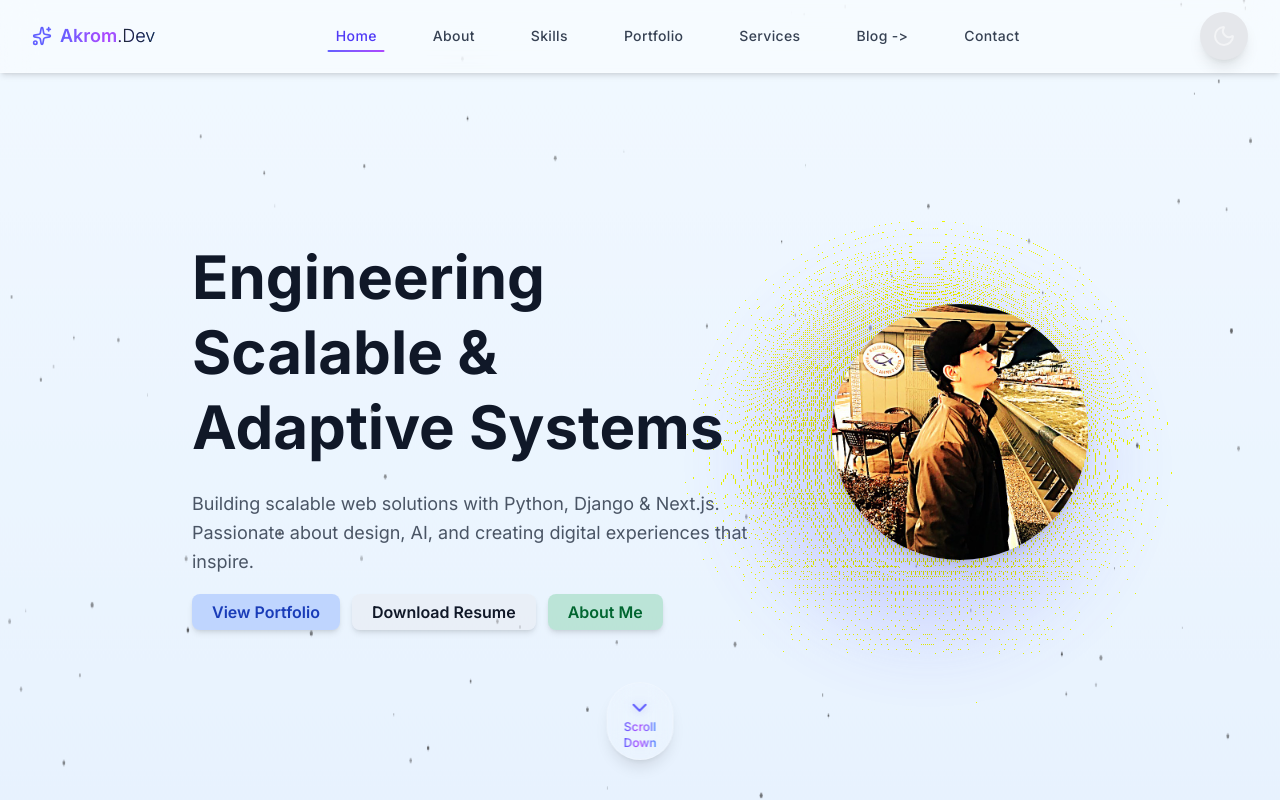
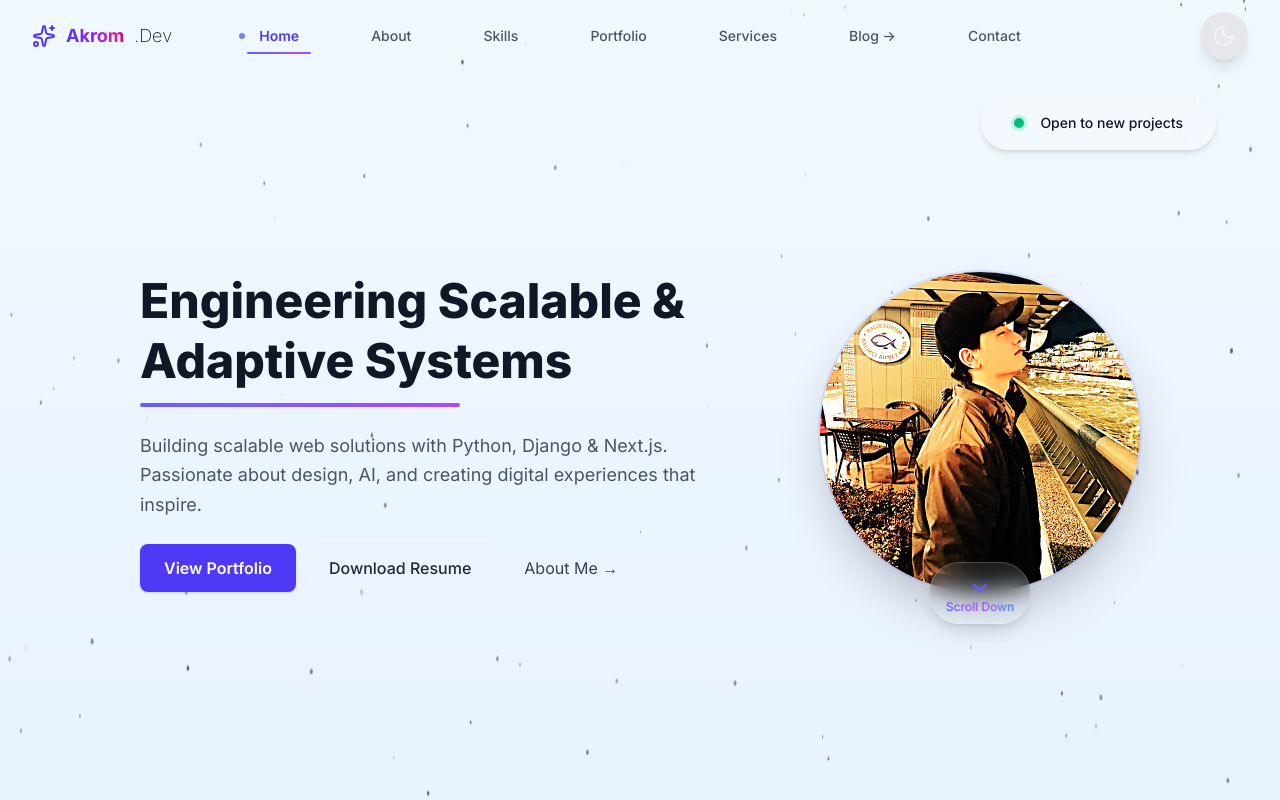
Before and after one commit to RustamovAkrom/NextJS-Portfolio, a Next.js app: page / in a window 1280 px wide. Shown: the top 800 px of the page. Built offline with nearby package versions, Linux system fonts and the light colour scheme.

Commit message:
update resume and style of about and home pages with header and naw links

```diff
--- a/data/home.json
+++ b/data/home.json
@@ -11,7 +11,7 @@
         ],
         "title": "Engineering Scalable & Adaptive Systems",
         "description": "Building scalable web solutions with Python, Django & Next.js. Passionate about design, AI, and creating digital experiences that inspire.",
-        "resume": "/resumes/resume-1.pdf",
+        "resume": "/resumes/Akrom Rustamov.pdf",
         "links": [
             {
                 "name": "LinkedIn",
--- a/src/app/(home)/page.tsx
+++ b/src/app/(home)/page.tsx
@@ -1,131 +1,208 @@
 "use client";
 
 import { useEffect, useState } from "react";
-import { motion, AnimatePresence } from "framer-motion";
+import { motion } from "framer-motion";
 import Link from "next/link";
 import Image from "next/image";
-import ScrollDownButton from "@/components/ScrollDownButton";
 import { HomeContentType } from "@/types/home";
+import { FaGithub, FaCoffee, FaCode } from "react-icons/fa";
+import { ChevronDown } from "lucide-react";
+
+const underlineVariants = {
+  hidden: { width: 0 },
+  visible: { width: "100%", transition: { duration: 0.8, ease: "easeOut" } },
+};
+
+const badgeFloat = (delay = 0) => ({
+  y: ["0%", "-8%", "0%"],
+  transition: { delay, duration: 2.6 + delay, repeat: Infinity, ease: "easeInOut" },
+});
+
+// ScrollDownButton встроенный
+function ScrollDownButton() {
+  const handleScroll = () => {
+    window.scrollTo({ top: window.innerHeight, behavior: "smooth" });
+  };
+
+  return (
+    <motion.button
+      onClick={handleScroll}
+      whileHover={{ scale: 1.1 }}
+      whileTap={{ scale: 0.95 }}
+      className="group relative flex flex-col items-center justify-center px-4 py-2 rounded-full backdrop-blur-md bg-white/10 dark:bg-gray-800/30 border border-white/20 dark:border-gray-700/40 shadow-lg transition-all duration-300 hover:bg-white/20 hover:shadow-[0_0_15px_rgba(99,102,241,0.4)]"
+    >
+      <motion.div
+        animate={{ y: [0, 6, 0] }}
+        transition={{ duration: 1.8, repeat: Infinity, ease: "easeInOut" }}
+      >
+        <ChevronDown className="w-6 h-6 text-indigo-500 dark:text-indigo-400 drop-shadow-[0_0_4px_rgba(99,102,241,0.4)]" />
+      </motion.div>
+      <span className="mt-1 text-xs font-medium bg-gradient-to-r from-indigo-500 via-purple-500 to-blue-500 bg-clip-text text-transparent animate-gradient-x">
+        Scroll Down
+      </span>
+      <span className="absolute inset-0 rounded-full bg-gradient-to-r from-indigo-500 via-purple-500 to-blue-500 opacity-0 group-hover:opacity-10 blur-md transition-opacity duration-500" />
+    </motion.button>
+  );
+}
 
 export default function Home() {
   const [content, setContent] = useState<HomeContentType | null>(null);
-  const [randomImage, setRandomImage] = useState<string | null>(null);
+  const [randomImage, setRandomImage] = useState<string>("");
 
   useEffect(() => {
     fetch("/api/home")
       .then((res) => res.json())
-      .then((json) => {
-        if (json?.length) {
-          const home = json[0];
+      .then((data) => {
+        if (Array.isArray(data) && data.length > 0) {
+          const home = data[0] as HomeContentType;
           setContent(home);
           if (home.images?.length) {
-            const idx = Math.floor(Math.random() * home.images.length);
-            setRandomImage(home.images[idx]);
+            const randomIdx = Math.floor(Math.random() * home.images.length);
+            setRandomImage(home.images[randomIdx]);
           }
         }
       })
-      .catch((err) => console.error("Ошибка загрузки:", err));
+      .catch((err) => console.error("Ошибка загрузки контента:", err));
   }, []);
 
-  if (!content || !randomImage)
-    return <p className="text-center mt-20 text-gray-500">Loading...</p>;
+  if (!content || !randomImage) {
+    return (
+      <div className="min-h-screen flex items-center justify-center">
+        <p className="text-xl text-gray-500 animate-pulse">Loading...</p>
+      </div>
+    );
+  }
+
+  const floatingIcons = [
+    { icon: <FaGithub size={18} />, label: "GitHub", delay: 0 },
+    { icon: <FaCoffee size={18} />, label: "Coffee", delay: 0.35 },
+    { icon: <FaCode size={18} />, label: "Code", delay: 0.7 },
+  ];
 
   return (
-    <main>
-      {/* === Hero Section === */}
-      <section className="relative min-h-screen flex flex-col justify-center items-center md:flex-row max-w-7xl mx-auto px-6 sm:px-8 gap-16">
-        {/* Текст */}
+    <main className="relative overflow-hidden">
+      {/* HERO SECTION */}
+      <section className="relative min-h-screen flex flex-col-reverse md:flex-row items-center justify-center max-w-7xl mx-auto px-6 py-8 md:py-16 gap-8 md:gap-20 pt-20">
+        {/* STATUS BADGE */}
         <motion.div
-          initial={{ opacity: 0, y: 40 }}
+          initial={{ opacity: 0, y: -8 }}
+          animate={{ opacity: 1, y: 0 }}
+          transition={{ duration: 0.6, delay: 0.25 }}
+          className="
+            z-80 flex items-center gap-4
+            bg-white/20 dark:bg-black/40 backdrop-blur-md border border-white/24 rounded-full
+            px-8 py-4 text-xs sm:text-sm font-medium shadow-md
+            sm:mx-auto sm:mb-8 sm:mt-4 sm:self-center
+            md:absolute md:top-12 md:right-12
+          "
+          aria-label="Open to new projects"
+        >
+          <span className="relative flex h-2.5 w-2.5">
+            <span className="animate-ping absolute inline-flex h-full w-full rounded-full bg-emerald-400 opacity-60"></span>
+            <span className="relative inline-flex rounded-full h-2.5 w-2.5 bg-emerald-500"></span>
+          </span>
+          <span className="text-gray-900 dark:text-gray-100">Open to new projects</span>
+        </motion.div>
+
+        {/* TEXT */}
+        <motion.div
+          initial={{ opacity: 0, y: 18 }}
           animate={{ opacity: 1, y: 0 }}
           transition={{ duration: 0.8 }}
-          className="max-w-xl text-center md:text-left space-y-6"
+          className="w-full md:w-1/2 text-center md:text-left space-y-6 md:pr-6"
         >
-          <h1 className="text-4xl sm:text-5xl md:text-6xl font-bold text-gray-900 dark:text-white leading-tight">
+          <div className="space-y-3">
+            <h1 className="text-3xl sm:text-4xl md:text-5xl font-extrabold text-gray-900 dark:text-white leading-tight">
               {content.title}
             </h1>
-
-          <p className="text-base sm:text-lg text-gray-600 dark:text-gray-300 leading-relaxed">
+            <motion.div
+              variants={underlineVariants}
+              initial="hidden"
+              animate="visible"
+              className="h-1 bg-gradient-to-r from-indigo-500 to-purple-500 rounded-full max-w-xs mx-auto md:mx-0"
+              aria-hidden
+            />
+          </div>
+          <p className="text-base sm:text-lg text-gray-600 dark:text-gray-300 max-w-xl mx-auto md:mx-0 leading-relaxed">
             {content.description}
           </p>
 
-          {/* Кнопки */}
-          <div className="flex flex-wrap justify-center md:justify-start gap-3 mt-6">
-            {[
-              {
-                href: "/projects",
-                text: "View Portfolio",
-                color:
-                  "bg-blue-600/20 dark:bg-blue-600/30 text-blue-800 dark:text-white hover:bg-blue-500/80",
-              },
-              {
-                href: content.resume,
-                text: "Download Resume",
-                color:
-                  "bg-gray-200/40 dark:bg-gray-700/30 text-gray-900 dark:text-white hover:bg-gray-300/70 dark:hover:bg-gray-600/50",
-              },
-              {
-                href: "/about",
-                text: "About Me",
-                color:
-                  "bg-green-600/20 dark:bg-green-600/30 text-green-800 dark:text-white hover:bg-green-500/80",
-              },
-            ].map(({ href, text, color }) => (
-              <motion.div key={href} whileHover={{ scale: 1.05 }}>
-                <Link
-                  href={href}
-                  className={`px-5 py-2 rounded-md font-semibold text-sm sm:text-base shadow-md hover:shadow-lg transition-all duration-300 ${color}`}
-                >
-                  {text}
+          {/* BUTTONS */}
+          <div className="flex flex-col sm:flex-row sm:flex-wrap sm:items-center justify-center md:justify-start gap-3 sm:gap-3 mt-2">
+            <motion.div whileHover={{ scale: 1.03 }} whileTap={{ scale: 0.98 }} className="w-full sm:w-auto">
+              <Link href="/projects" className="block text-center px-6 py-3 rounded-md bg-indigo-600 hover:bg-indigo-700 text-white font-semibold shadow transition">
+                View Portfolio
               </Link>
             </motion.div>
-            ))}
+
+            <motion.div whileHover={{ scale: 1.03 }} whileTap={{ scale: 0.98 }} className="w-full sm:w-auto">
+              <a href={content.resume} target="_blank" rel="noopener noreferrer" className="block text-center px-5 py-3 rounded-md border border-gray-200/30 dark:border-gray-700/30 bg-white/6 dark:bg-white/4 text-gray-800 dark:text-gray-100 font-medium transition">
+                Download Resume
+              </a>
+            </motion.div>
+
+            <motion.div whileHover={{ scale: 1.03 }} whileTap={{ scale: 0.98 }} className="w-full sm:w-auto">
+              <Link href="/about" className="block text-center px-5 py-3 rounded-md text-gray-700 dark:text-gray-300 hover:bg-gray-100 dark:hover:bg-gray-800 transition">
+                About Me →
+              </Link>
+            </motion.div>
           </div>
         </motion.div>
 
-        {/* Фото */}
-        <motion.div
-          className="relative flex justify-center md:justify-end"
-          initial={{ opacity: 0, x: 80 }}
-          animate={{ opacity: 1, x: 0 }}
-          transition={{ duration: 1 }}
-        >
-          {/* Glow effect */}
-          <motion.div
-            className="absolute w-56 h-56 sm:w-72 sm:h-72 md:w-80 md:h-80 rounded-full
-                      bg-indigo-500/30 dark:bg-indigo-400/30 blur-2xl"
-            animate={{ scale: [1, 1.1, 1], opacity: [0.6, 1, 0.6] }}
-            transition={{ duration: 2.5, repeat: Infinity }}
+        {/* IMAGE */}
+        <div className="w-full md:w-auto flex justify-center md:justify-end relative">
+          <div className="relative">
+            {/* Glow */}
+            <div
+              aria-hidden
+              className="absolute -z-10 rounded-full"
+              style={{
+                width: "420px",
+                height: "420px",
+                filter: "blur(36px)",
+                background: "radial-gradient(circle at center, rgba(99,102,241,0.12), rgba(139,92,246,0.04) 45%, transparent 60%)",
+                opacity: 0.95,
+                right: "-20%",
+                top: "-10%",
+              }}
             />
 
-          <AnimatePresence mode="wait">
+            {/* Main Image */}
+            <div className="relative rounded-full overflow-hidden shadow-2xl mx-auto w-40 h-40 sm:w-56 sm:h-56 md:w-80 md:h-80 ring-2 ring-indigo-400/20">
+              <Image src={randomImage} alt="Portrait" width={640} height={640} priority className="w-full h-full object-cover block" />
+            </div>
+
+            {/* Floating icons only md+ */}
+            <div className="hidden md:block">
+              {floatingIcons.map((it, idx) => {
+                const posStyles = [
+                  { top: "-12%", left: "50%", transform: "translate(-50%,-50%)" },
+                  { top: "50%", left: "-12%", transform: "translate(-50%,-50%)" },
+                  { top: "50%", left: "112%", transform: "translate(-50%,-50%)" },
+                ];
+                const s = posStyles[idx];
+                return (
                   <motion.div
-              key={randomImage}
-              initial={{ opacity: 0, scale: 0.95 }}
-              animate={{ opacity: 1, scale: 1 }}
-              exit={{ opacity: 0, scale: 0.95 }}
-              transition={{ duration: 0.8 }}
-              whileHover={{ scale: 1.05, rotateY: 5, rotateX: -5 }}
-              whileTap={{ scale: 0.97 }}
-              className="relative z-10"
+                    key={idx}
+                    initial={{ opacity: 0, y: 0 }}
+                    animate={badgeFloat(idx * 0.2)}
+                    className="absolute z-20 w-12 h-12 rounded-full flex items-center justify-center backdrop-blur-md border border-white/10 shadow"
+                    style={{ background: "linear-gradient(180deg, rgba(255,255,255,0.06), rgba(255,255,255,0.02))", color: "var(--tw-prose-links)", ...s }}
+                    aria-label={it.label}
                   >
-              <Image
-                src={randomImage}
-                alt="Hero Image"
-                width={320}
-                height={320}
-                priority
-                className="rounded-full object-cover w-44 h-44 sm:w-56 sm:h-56 md:w-64 md:h-64 shadow-lg cursor-pointer"
-              />
+                    <span className="text-indigo-600 dark:text-indigo-300">{it.icon}</span>
                   </motion.div>
-          </AnimatePresence>
-        </motion.div>
+                );
+              })}
+            </div>
 
-        <div className="absolute bottom-10 left-1/2 -translate-x-1/2">
+            {/* Scroll Down Button */}
+            <div className="absolute bottom-[-2rem] left-1/2 -translate-x-1/2 md:bottom-[-2rem]">
               <ScrollDownButton />
             </div>
+          </div>
+        </div>
       </section>
-
        {/* === Favorite Platforms === */}
       <section className="py-20 px-6">
         <h2 className="text-3xl font-bold text-center mb-12">
@@ -153,19 +230,17 @@ export default function Home() {
         </div>
       </section>
 
-      {/* === Mention === */}
-      <footer className="max-w-4xl mx-auto px-4 pb-16 text-center">
-        <div className="h-px bg-gradient-to-r from-transparent via-gray-300 dark:via-gray-700 to-transparent mb-6" />
-        <p className="text-gray-500 dark:text-gray-400 text-sm">
-          Want to know more{" "}
-          <Link
-            href="/about"
-            className="text-indigo-600 dark:text-indigo-400 hover:underline"
-          >
-            about me
+      {/* FOOTER CTA */}
+      <footer className="py-16 text-center">
+        <div className="max-w-2xl mx-auto px-6">
+          <div className="h-px bg-gradient-to-r from-transparent via-gray-300 dark:via-gray-700 to-transparent mb-8" />
+          <p className="text-lg text-gray-600 dark:text-gray-400">
+            Want to learn more about my journey?{" "}
+            <Link href="/about" className="font-semibold text-indigo-600 dark:text-indigo-400 hover:underline">
+              Let’s continue →
             </Link>
-          ? Let’s move on!
           </p>
+        </div>
       </footer>
     </main>
   );
--- a/src/components/Header.tsx
+++ b/src/components/Header.tsx
@@ -1,108 +1,140 @@
 "use client";
 
 import { useState } from "react";
-import { Dialog } from "@headlessui/react";
+import { Dialog, Transition } from "@headlessui/react";
+import { Menu, X } from "lucide-react";
 import Link from "next/link";
 import { Sparkles } from "lucide-react";
 import ThemeToggle from "./ThemeToggle";
 import NavLink from "./NavLinks";
 import { siteConfig } from "@/config/site";
+import { Fragment } from "react";
+import { motion } from "framer-motion";
+
 
 export default function Header() {
   const [mobileMenuOpen, setMobileMenuOpen] = useState(false);
 
   return (
-    <header className="fixed top-0 left-0 w-full z-50 bg-white/40 dark:bg-gray-900/40 backdrop-blur-lg border-b border-white/20 dark:border-gray-700/30 shadow-md">
-      <nav className="mx-auto flex max-w-7xl items-center justify-between px-4 py-3 lg:px-8">
-
-        {/* Лого */}
-        <div className="flex items-center flex-shrink-0">
+    <header className="fixed inset-x-0 top-0 z-50">
+      <nav className="flex items-center justify-between px-4 py-3 lg:px-8 max-w-7xl mx-auto">
+  {/* Logo */}
+  <div className="flex lg:flex-1">
     <Link
       href="/"
-            className="group flex items-center gap-2 font-semibold"
+      className="-m-1.5 p-1.5 group flex items-center gap-2.5 font-bold text-lg"
+      aria-label={`${siteConfig.name} — Главная`}
     >
-            <Sparkles className="w-5 h-5 text-indigo-500 dark:text-indigo-400 group-hover:scale-110 group-hover:rotate-6 transition-transform" />
-            <span className="text-base sm:text-lg bg-gradient-to-r from-indigo-500 via-purple-500 to-blue-500 bg-clip-text text-transparent group-hover:opacity-90 transition">
+      <Sparkles className="w-6 h-6 text-indigo-600 dark:text-indigo-400 transition-transform duration-300 group-hover:scale-110 group-hover:rotate-12 animate-bounce-slow" />
+      <span className="bg-gradient-to-r from-indigo-600 via-purple-600 to-pink-600 bg-clip-text text-transparent">
         {siteConfig.name}
-              <span className="text-gray-800 dark:text-gray-100 font-light">
+      </span>
+      <span className="text-gray-900 dark:text-gray-100 font-extralight">
         .Dev
-              </span>
       </span>
     </Link>
   </div>
 
-        {/* Навигация (desktop) */}
-        <div className="hidden lg:flex lg:gap-x-10">
+  {/* Desktop Navigation */}
+  <div className="hidden lg:flex lg:gap-x-10 xl:gap-x-12">
     {siteConfig.navLinks.map(({ label, href }) => (
       <NavLink key={href} href={href} label={label} />
     ))}
   </div>
 
-        {/* Тема + меню */}
-        <div className="flex items-center gap-3">
+  {/* Right side: Theme + Mobile menu button */}
+  <div className="flex items-center gap-3 lg:gap-4 flex-1 justify-end">
     <ThemeToggle />
     <button
+      type="button"
       onClick={() => setMobileMenuOpen(true)}
-            className="p-2 rounded-md text-gray-600 dark:text-gray-300 hover:bg-gray-200/60 dark:hover:bg-gray-800/60 transition lg:hidden"
+      className="p-2.5 rounded-lg text-gray-700 dark:text-gray-300 hover:bg-gray-100/80 dark:hover:bg-gray-800/80 transition-colors lg:hidden"
+      aria-label="Открыть меню"
     >
-            <svg
-              className="w-6 h-6"
-              fill="none"
-              stroke="currentColor"
-              strokeWidth={1.5}
-              viewBox="0 0 24 24"
-            >
-              <path
-                d="M3.75 6.75h16.5M3.75 12h16.5m-16.5 5.25h16.5"
-                strokeLinecap="round"
-                strokeLinejoin="round"
-              />
-            </svg>
+      <Menu className="w-6 h-6" />
     </button>
   </div>
 </nav>
 
-      {/* Мобильное меню */}
-      <Dialog
-        open={mobileMenuOpen}
-        onClose={setMobileMenuOpen}
-        className="lg:hidden"
+{/* Mobile Menu */}
+<Dialog open={mobileMenuOpen} onClose={setMobileMenuOpen} className="relative z-50 lg:hidden">
+  <Transition.Child
+    as={Fragment}
+    enter="ease-out duration-300"
+    enterFrom="opacity-0"
+    enterTo="opacity-100"
+    leave="ease-in duration-200"
+    leaveFrom="opacity-100"
+    leaveTo="opacity-0"
   >
-        <div className="fixed inset-0 z-40 bg-black/40 backdrop-blur-sm transition-opacity" />
+    <div className="fixed inset-0 bg-black/30 backdrop-blur-sm" aria-hidden="true" />
+  </Transition.Child>
 
-        <Dialog.Panel className="fixed top-0 right-0 z-50 h-full w-4/5 max-w-xs bg-white/90 dark:bg-gray-900/90 p-6 sm:p-8 shadow-2xl backdrop-blur-md transition-all border-l border-white/20 dark:border-gray-800/30">
-          <div className="flex items-center justify-between mb-6">
-            <span className="text-base font-semibold bg-gradient-to-r from-indigo-500 via-purple-500 to-blue-500 bg-clip-text text-transparent">
+  <div className="fixed inset-0 overflow-hidden">
+    <div className="absolute inset-0 overflow-hidden">
+      <div className="pointer-events-none fixed inset-y-0 right-0 flex max-w-full pl-10">
+        <Transition.Child
+          as={Fragment}
+          enter="transform transition ease-in-out duration-[400ms]"
+          enterFrom="translate-x-full"
+          enterTo="translate-x-0"
+          leave="transform transition ease-in-out duration-300"
+          leaveFrom="translate-x-0"
+          leaveTo="translate-x-full"
+        >
+          <Dialog.Panel className="pointer-events-auto w-screen max-w-sm">
+            <div className="flex h-full flex-col overflow-y-auto bg-white/95 dark:bg-gray-900/95 backdrop-blur-xl shadow-2xl border-l border-white/20 dark:border-gray-800/50">
+              {/* Header */}
+              <div className="flex items-center justify-between px-6 pt-6 pb-4">
+                <div className="flex items-center gap-2.5 font-bold text-lg">
+                  <Sparkles className="w-6 h-6 text-indigo-600 dark:text-indigo-400 animate-bounce-slow" />
+                  <span className="bg-gradient-to-r from-indigo-600 to-purple-600 bg-clip-text text-transparent">
                     {siteConfig.name}.Dev
                   </span>
+                </div>
                 <button
                   type="button"
                   onClick={() => setMobileMenuOpen(false)}
-              className="p-2 rounded-md text-gray-600 dark:text-gray-300 hover:bg-gray-200/60 dark:hover:bg-gray-800/60 transition"
+                  className="p-2.5 rounded-lg hover:bg-gray-100/80 dark:hover:bg-gray-800/80 transition-colors"
+                  aria-label="Закрыть меню"
                 >
-              <svg
-                className="w-5 h-5"
-                fill="none"
-                stroke="currentColor"
-                strokeWidth={1.5}
-                viewBox="0 0 24 24"
-              >
-                <path
-                  d="M6 18 18 6M6 6l12 12"
-                  strokeLinecap="round"
-                  strokeLinejoin="round"
-                />
-              </svg>
+                  <X className="w-6 h-6" />
                 </button>
               </div>
 
-          <nav className="flex flex-col mt-6 space-y-4">
-            {siteConfig.navLinks.map(({ label, href }) => (
-              <NavLink key={href} href={href} label={label} />
+              {/* Navigation Links with stagger */}
+              <nav className="flex-1 px-6 py-8 space-y-6">
+                {siteConfig.navLinks.map(({ label, href }, idx) => (
+                  <motion.div
+                    key={href}
+                    initial={{ opacity: 0, x: 20 }}
+                    animate={{ opacity: 1, x: 0 }}
+                    transition={{ delay: idx * 0.1, duration: 0.4 }}
+                  >
+                    <NavLink
+                      href={href}
+                      label={label}
+                      className="block text-2xl font-medium text-gray-900 dark:text-gray-100 hover:text-indigo-600 dark:hover:text-indigo-400 transition-colors"
+                      onClick={() => setMobileMenuOpen(false)}
+                    />
+                  </motion.div>
                 ))}
               </nav>
+
+              {/* Footer */}
+              <div className="border-t border-gray-200/50 dark:border-gray-800/50 px-6 py-6">
+                <p className="text-sm text-gray-500 dark:text-gray-400">
+                  © {new Date().getFullYear()} {siteConfig.name}. Все права защищены.
+                </p>
+              </div>
+            </div>
           </Dialog.Panel>
+        </Transition.Child>
+      </div>
+    </div>
+  </div>
 </Dialog>
+
     </header>
   );
 }
--- a/src/components/NavLinks.tsx
+++ b/src/components/NavLinks.tsx
@@ -7,24 +7,50 @@ import clsx from "clsx";
 interface NavLinkProps {
   href: string;
   label: string;
+  className?: string;
+  onClick?: () => void;
 }
 
-export default function NavLink({ href, label }: NavLinkProps) {
+export default function NavLink({
+  href,
+  label,
+  className,
+  onClick,
+}: NavLinkProps) {
   const pathname = usePathname();
-  const isActive = pathname === href;
+  const isActive = pathname === href || pathname.startsWith(`${href}/`);
 
   return (
     <Link
       href={href}
+      prefetch={true} // Предзагрузка при наведении — мгновенные переходы
+      onClick={onClick}
+      aria-current={isActive ? "page" : undefined}
       className={clsx(
-        "relative px-2 py-1 text-sm font-medium tracking-wide transition-colors duration-300",
-        "text-gray-700 dark:text-gray-200 hover:text-indigo-500 dark:hover:text-indigo-400",
-        "after:absolute after:left-1/2 after:-bottom-[2px] after:h-[2px] after:w-0 after:-translate-x-1/2 after:rounded-full after:bg-gradient-to-r after:from-indigo-500 after:to-purple-500 after:transition-all after:duration-300 hover:after:w-full",
-        isActive &&
-          "text-indigo-600 dark:text-indigo-400 after:w-full after:from-indigo-500 after:to-purple-500"
+        "group relative inline-flex items-center px-3 py-2 text-sm font-medium transition-all duration-300",
+        "text-gray-600 dark:text-gray-300",
+        "hover:text-indigo-600 dark:hover:text-indigo-400",
+        isActive && "text-indigo-600 dark:text-indigo-400 font-semibold",
+        className
       )}
     >
-      {label}
+      <span className="relative z-10">{label}</span>
+
+      {/* Анимированная подчёркивающая полоска */}
+      <span
+        className={clsx(
+          "absolute left-0 bottom-0 h-0.5 rounded-full bg-gradient-to-r from-indigo-500 to-purple-500 transition-all duration-500 ease-out",
+          "origin-left",
+          isActive
+            ? "w-full opacity-100"
+            : "w-0 opacity-0 group-hover:w-full group-hover:opacity-100"
+        )}
+      />
+
+      {/* Тонкая точка при активном состоянии (тренд 2025) */}
+      {isActive && (
+        <span className="absolute -left-2 top-1/2 -translate-y-1/2 w-1.5 h-1.5 rounded-full bg-indigo-500 opacity-80" />
+      )}
     </Link>
   );
 }
```
Also changed, not shown: src/app/about/page.tsx (+18 -34 lines), 2 other files (tests, documents, lock files or other folders). Lines whose indentation alone changed are shown as unchanged.
